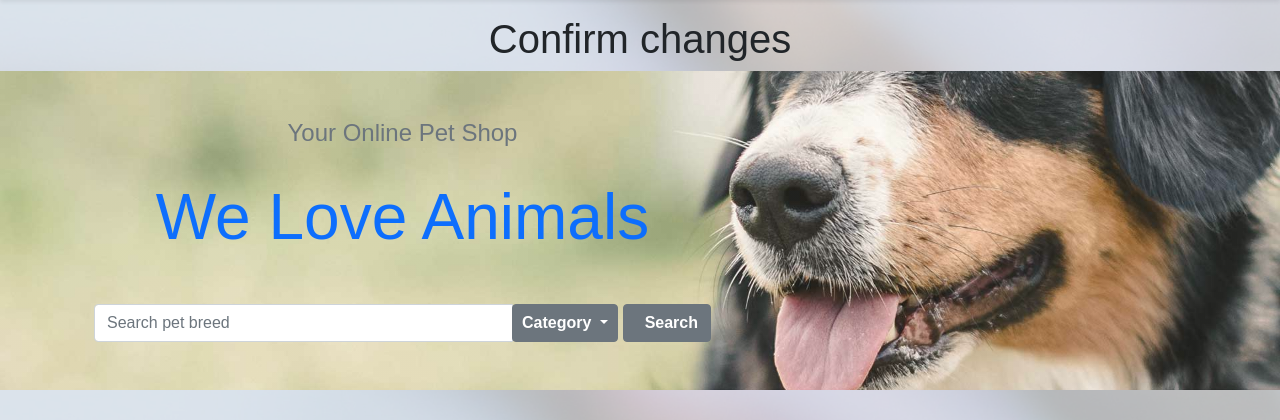
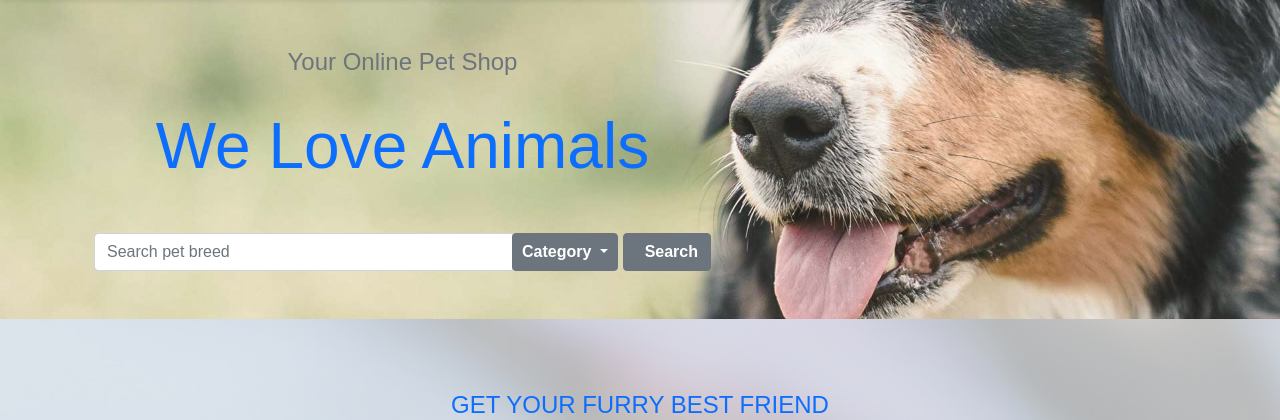
Before and after one commit to philipnyakwaka1/PET_HAVEN_DEV, a Django app: page / in a window 1280 px wide. Shown: the part 87-507 px from the top of the page. Run offline with Django 5.2, Linux system fonts and the light colour scheme; some libraries are stand-ins or nearby versions.

```diff
--- a/mysite/users/templates/users/home.html
+++ b/mysite/users/templates/users/home.html
@@ -4,7 +4,6 @@
 {% block content %}
 
 <!-- Hero Start -->
-<h1>Confirm changes</h1>
  <div class="container-fluid hero-header">
    <div class="container py-5">
      <div class="row g-5 align-items-center">
```
